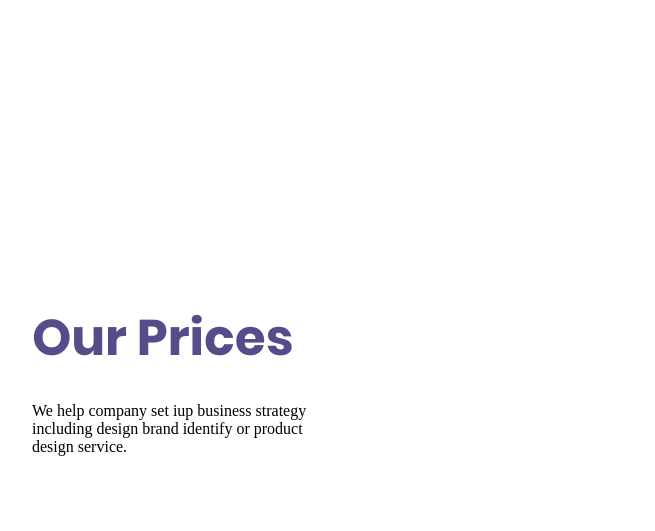
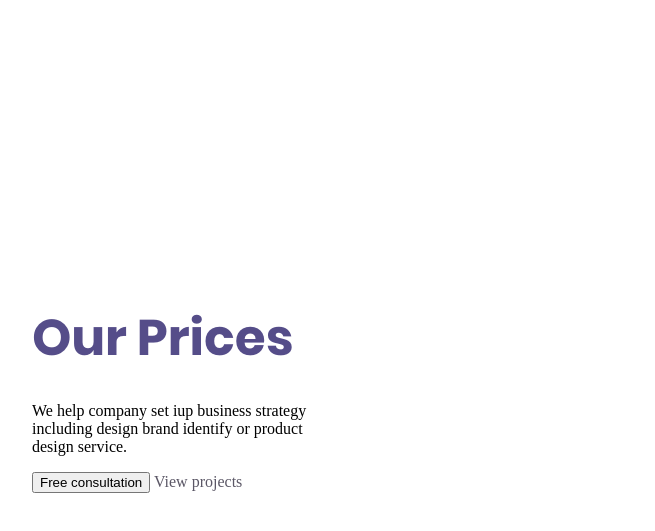
Before and after one commit to fouad-git/integration-3-responsive, a plain HTML site: page index.html in a window 1280 px wide. Shown: the part 75-606 px from the top of the page, without its empty margins (358-1013 px from the left). Drawn offline with Linux system fonts and the light colour scheme.

Commit message:
update-ajout button
mise en place du boutton

```diff
--- a/index.html
+++ b/index.html
@@ -32,6 +32,12 @@
                     <p>
                       We help company set iup business strategy<br/>including design brand identify or product<br/>design service.
                     </p>
+                <div>
+
+                </div>
+                        <button class="deg-button coul-part" id="button1">Free consultation</button>
+                        <a href="#"> View projects</a>
+
 
                 </div>
 
```
